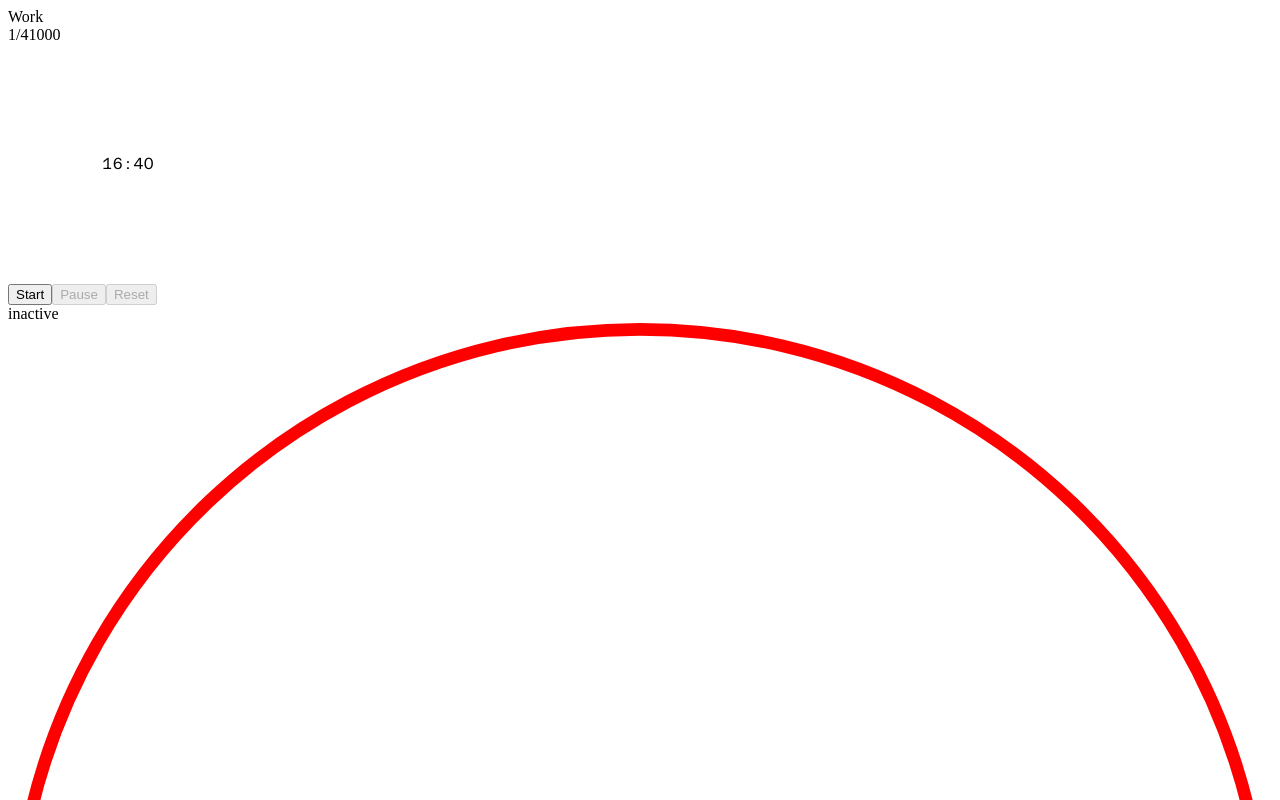
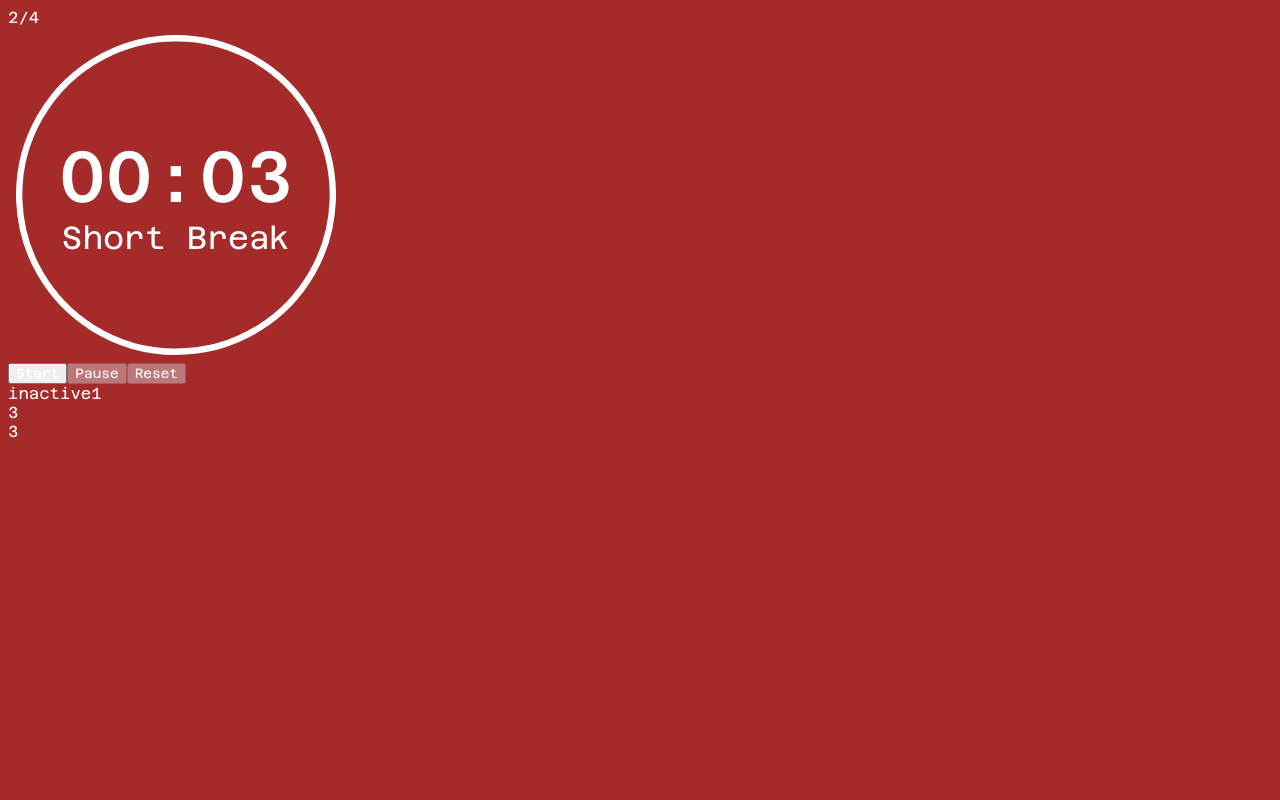
Before and after one commit to vupdivup/morp, a React (Vite) app: page / in a window 1280 px wide. Shown: the top 800 px of the page. Built offline with nearby package versions, Linux system fonts and the light colour scheme.

Commit message:
style timer

```diff
--- a/src/components/Timer.jsx
+++ b/src/components/Timer.jsx
@@ -4,36 +4,39 @@ import { TimerControls } from "./TimerControls";
 import { TimerVisual } from "./TimerVisual";
 
 export function TimerWrapper() {
-    const [queueIdx, setQueueIdx] = useState(0)
-
     const [state, setState] = useState("inactive");
 
+    const [time, setTime] = useState(0);
+
+    const [queueIdx, setQueueIdx] = useState(0);
+
     const [worker, setWorker] = useState(null);
-    // ensure worker is terminated when state is changed
-    useEffect(() => {
-        return () => { worker?.terminate() }
-    },
-        [worker]
-    )
 
     const presets = [
-        { name: "Work", duration: 1000 },
-        { name: "Short Break", duration: 3 }
-    ]
+        { name: "Focus", duration: 2 },
+        { name: "Short Break", duration: 3 },
+        { name: "Long Break", duration: 4 }
+    ];
 
     // ordered list of presets in cycle
-    const queue = [0, 1, 0, 1];
+    const queue = [0, 1, 0, 2];
 
     const preset = presets[queue[queueIdx]]
 
-    const [time, setTime] = useState(preset.duration);
+    // terminate timer worker if no longer active
+    useEffect(() => {
+        if (state !== "active") worker?.terminate();
+    }, [state]);
 
-    // to provide current time value within async handlers
-    const timeRef = useRef(time);
-    useEffect(() => {timeRef.current = time}, [time]);
+    // reset time if preset is switched
+    useEffect(() => { setTime(preset.duration) }, [queueIdx]);
 
-    const workerRef = useRef(null);
-    useEffect(() => {workerRef.current = worker}, [worker]);
+    // switch preset if timer reaches 0
+    useEffect(() => {
+        if (time === 0) {
+            setQueueIdx((queueIdx + 1) % queue.length);
+        }
+    });
 
     function start() {
         setState("active");
@@ -48,34 +51,27 @@ export function TimerWrapper() {
 
     function pause() {
         setState("paused");
-        worker.terminate();
     }
 
     function reset() {
         setState("inactive");
-        // TODO: check if this is the proper value
-        setTime(preset.duration);
-        workerRef.current.terminate();
+        setQueueIdx((queueIdx + 1) % 4);
     }
 
     function handleMessage(e) {
-        let futureTime = timeRef.current - 1
-
-        setTime(futureTime);
-
-        if (futureTime === 0) {
-            setQueueIdx((queueIdx + 1) % queue.length);
-            reset();
-        }
+        setTime(time => time - 1);
     }
 
     return (
         <div className="timer">
-            {preset.name}
-            <br />
             {queueIdx + 1}/{queue.length}
-            {time}
-            <Digits time={time} />
+            <div className="timer-panel">
+                <Digits time={time} />
+                <div className="presetName">
+                    {preset.name}
+                </div>
+                <TimerVisual ratio={ time / preset.duration }/>
+            </div>
             <TimerControls
                 timerState={state}
                 handleStart={start}
@@ -83,8 +79,9 @@ export function TimerWrapper() {
                 handleReset={reset}
             />
             {state}
-            <TimerVisual ratio={ time / preset.duration }/>
             { time / preset.duration }
+            <br />{time}
+            <br />{preset.duration}
         </div>
     )
 }
--- a/src/components/TimerVisual.jsx
+++ b/src/components/TimerVisual.jsx
@@ -6,7 +6,7 @@ export function TimerVisual({ ratio }) {
     ratio = ratio >= 1 ? .9999 : ratio;
 
     const viewBoxSize = 100;
-    const strokeWidth = 1;
+    const strokeWidth = 2; // TODO: strokeWidth in style?
 
     // circle origin
     const c = { x: viewBoxSize / 2, y: viewBoxSize / 2};
@@ -37,7 +37,8 @@ export function TimerVisual({ ratio }) {
     }
 
     return (
-        <svg viewBox="0 0 100 100">
+        <svg className="ring" viewBox="0 0 100 100">
+            <circle cx={c.x} cy={c.y} r={radius} className="ring-background" strokeWidth={strokeWidth}/>
             <path
                 strokeWidth={strokeWidth}
                 d={d}
--- a/src/styles/style.css
+++ b/src/styles/style.css
@@ -3,18 +3,54 @@
     src: url(/src/assets/fonts/Azeret_Mono/Azeret_Mono.ttf);
 }
 
+* {
+    font-family: Azeret Mono;
+    color: white;
+}
+
+body {
+    background-color: brown;
+}
+
+.timer-panel {
+    display: flex;
+    flex-direction: column;
+    width: 320px;
+    height: 320px;
+    margin: 8px;
+    align-items: center;
+    justify-content: center;
+    position: relative;
+}
+
 .digits {
     font-family: Azeret Mono;
-    font-weight: 300;
-    width: 240px;
-    height: 240px;
+    font-weight: 500;
+    font-size: 72px;
     text-align: center;
-    line-height: 240px;
     position: relative;
+}
+
+.presetName {
+    font-size: 32px;
+    font-weight: 400;
+}
+
+.ring {
+    position: absolute;
+    left: 0;
+    right: 0;
+    top: 0;
+    bottom: 0;
 }
 
 path {
     stroke-linecap: round;
-    stroke: red;
+    stroke: white;
     fill: none;
 }
+
+.ring-background {
+    fill: none;
+    stroke: darkred;
+}
```
